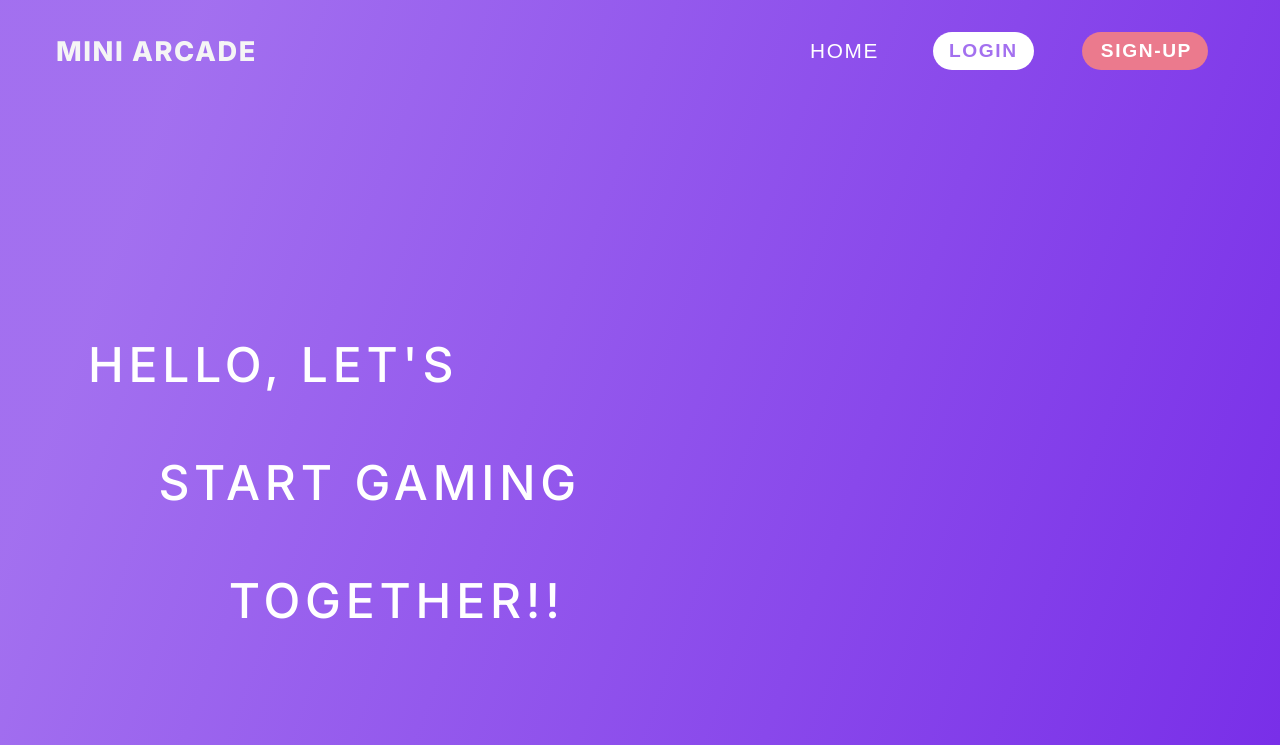
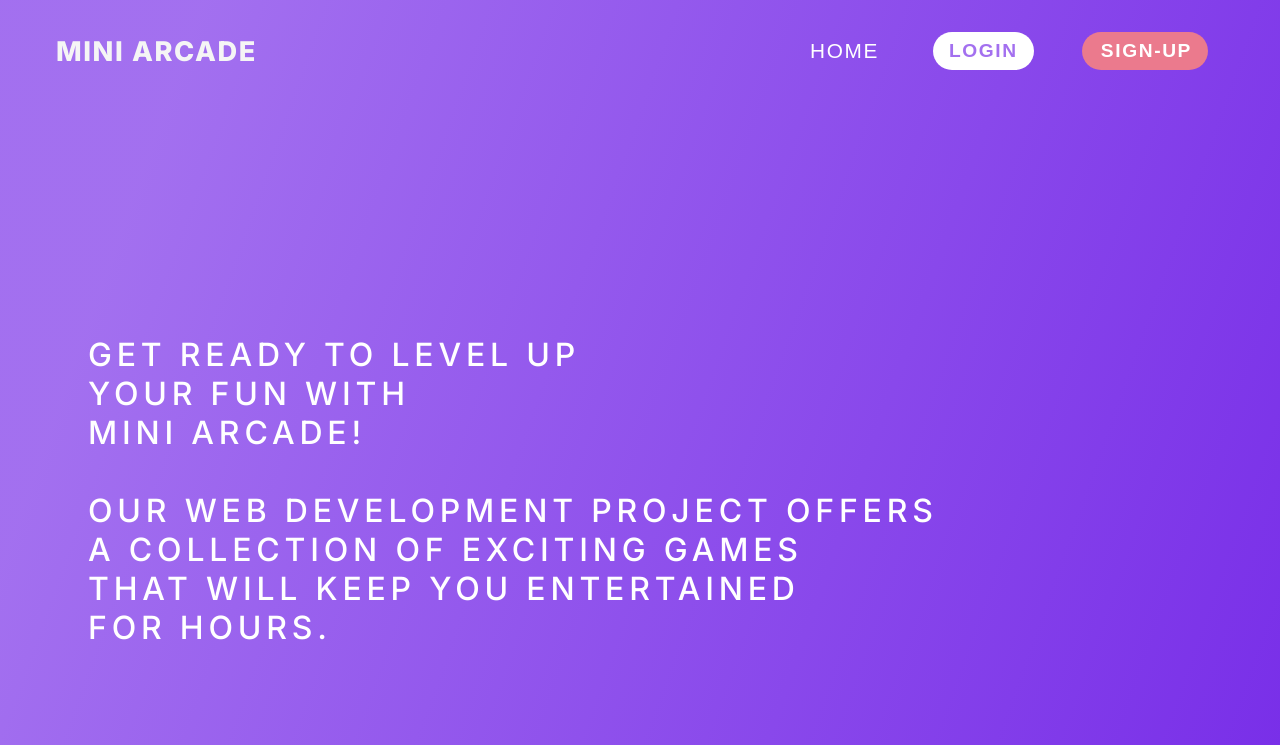
Before and after one commit to Aisrang/Mini-Project, a plain HTML site: page MiniProject-2/home.html in a window 1280 px wide. Shown: the top 745 px of the page. Drawn offline with Linux system fonts and the light colour scheme.

Commit message:
Add files via upload

```diff
--- a/MiniProject-2/home.html
+++ b/MiniProject-2/home.html
@@ -40,8 +40,8 @@
 
   <div class="more">
 
-    <div class="txt">
-      HELLO, LET'S <br><br>  &nbsp; &nbsp; START GAMING <br><br>  &nbsp; &nbsp; &nbsp; &nbsp; TOGETHER!!
+    <div class="txt">GET READY TO LEVEL UP <br> YOUR FUN WITH <br> MINI ARCADE! <br><br> OUR WEB DEVELOPMENT PROJECT
+      OFFERS <br> A COLLECTION OF EXCITING GAMES <br> THAT WILL KEEP YOU ENTERTAINED <br> FOR HOURS.
     </div>
 
     <div class="img">
--- a/MiniProject-2/style.css
+++ b/MiniProject-2/style.css
@@ -111,7 +111,7 @@ body{
   color:white;
   display: inline-flex;
   font-family:Inter;
-  font-size:3rem;
+  font-size:2rem;
   padding-top:15rem;
   padding-left:5rem;
 }
```
